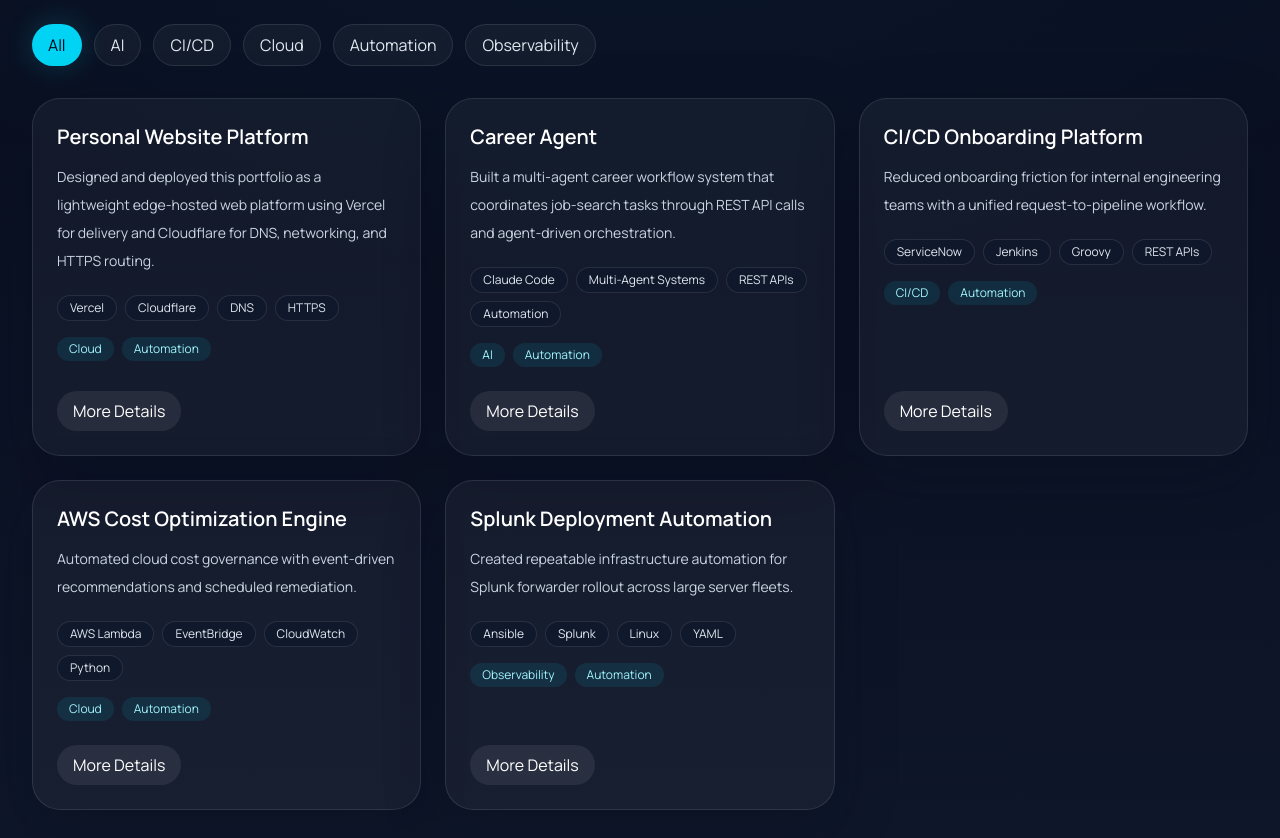
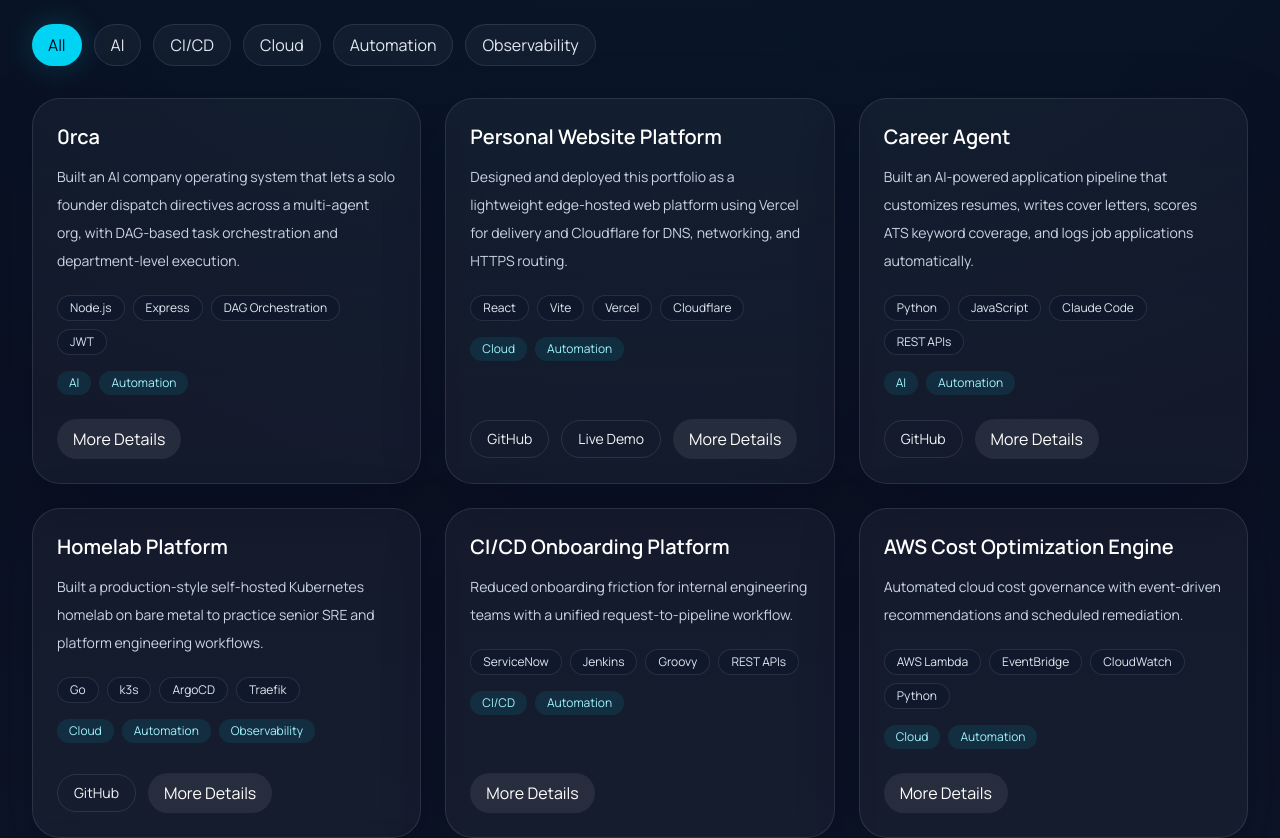
Before and after one commit to Alihan9999/personal-site, a React (Vite) app: page / in a window 1280 px wide. Shown: the part 1140-1978 px from the top of the page. Built offline with nearby package versions, Linux system fonts and the light colour scheme.

Commit message:
updated blog posts and added my projects

```diff
--- a/index.html
+++ b/index.html
@@ -4,6 +4,8 @@
     <meta charset="UTF-8" />
     <meta name="viewport" content="width=device-width, initial-scale=1.0" />
     <meta name="theme-color" content="#020617" />
+    <link rel="icon" type="image/png" href="/profile.png" />
+    <link rel="apple-touch-icon" href="/profile.png" />
     <meta
       name="description"
       content="Alihan Cakiralioglu | DevOps / Platform Engineer building resilient infrastructure, automation, and scalable platforms."
--- a/src/data.js
+++ b/src/data.js
@@ -1,29 +1,53 @@
 export const projectFilters = ['All', 'AI', 'CI/CD', 'Cloud', 'Automation', 'Observability'];
 
 export const projects = [
+  {
+    title: '0rca',
+    description:
+      'Built an AI company operating system that lets a solo founder dispatch directives across a multi-agent org, with DAG-based task orchestration and department-level execution.',
+    details:
+      'Designed 0rca as a multi-tenant AI operating system for startups, where a founder can create a company, activate departments, hire AI agents, and route directives through executive and specialist workflows. Under the hood, the orchestration layer uses a DAG model to validate dependencies, schedule ready tasks, manage handoffs between departments, and trigger refinement loops when upstream artifacts change. The platform also includes onboarding, authentication, team management, a command center dashboard, and marketing workflow support.',
+    tech: ['Node.js', 'Express', 'DAG Orchestration', 'JWT'],
+    tags: ['AI', 'Automation'],
+    github: '',
+    demo: '',
+    metrics: ['7 AI departments with executive routing', 'DAG-based dependency scheduling and handoffs', 'Multi-tenant onboarding, auth, and task command center'],
+  },
   {
     title: 'Personal Website Platform',
     description:
       'Designed and deployed this portfolio as a lightweight edge-hosted web platform using Vercel for delivery and Cloudflare for DNS, networking, and HTTPS routing.',
     details:
       'Built and deployed the personal site on Vercel to take advantage of fast static hosting, streamlined deployments, and production-friendly preview workflows. Used Cloudflare at the DNS and networking layer to manage domain routing, edge resolution, and HTTPS-related traffic handling. The setup provides a clean separation of responsibilities: Vercel handles application hosting and deployment, while Cloudflare provides domain management, DNS control, and edge-level request delivery. This created a practical production-style setup with secure HTTPS access, reliable routing, and a deployment workflow that is simple to maintain.',
-    tech: ['Vercel', 'Cloudflare', 'DNS', 'HTTPS'],
+    tech: ['React', 'Vite', 'Vercel', 'Cloudflare'],
     tags: ['Cloud', 'Automation'],
-    github: '',
-    demo: '',
-    metrics: ['Vercel-hosted deployment pipeline', 'Cloudflare-managed DNS and edge routing', 'Secure HTTPS-enabled public delivery'],
+    github: 'https://github.com/Alihan9999/personal-site',
+    demo: 'https://personal-site-delta-peach.vercel.app',
+    metrics: ['Vercel-hosted deployment pipeline', 'Cloudflare-managed DNS and edge routing', 'Responsive portfolio with branded share previews'],
   },
   {
     title: 'Career Agent',
     description:
-      'Built a multi-agent career workflow system that coordinates job-search tasks through REST API calls and agent-driven orchestration.',
+      'Built an AI-powered application pipeline that customizes resumes, writes cover letters, scores ATS keyword coverage, and logs job applications automatically.',
     details:
-      'Designed and built a career-focused multi-agent solution with Claude Code, where specialized agents handled distinct tasks such as workflow coordination, opportunity processing, and career-material iteration. The system used REST API calls between services to exchange structured data, trigger downstream actions, and keep the overall workflow modular and extensible.',
-    tech: ['Claude Code', 'Multi-Agent Systems', 'REST APIs', 'Automation'],
+      'Designed and built a career-focused multi-agent workflow on Claude Code that takes a job URL and runs a structured pipeline end to end. Specialized agents handle job analysis, company research, resume customization, cover-letter writing, ATS scoring, PDF generation, and Google Form tracking. The project also includes gap-analysis and project-mentor commands that surface recurring skill gaps and turn them into portfolio project plans.',
+    tech: ['Python', 'JavaScript', 'Claude Code', 'REST APIs'],
     tags: ['AI', 'Automation'],
-    github: '',
+    github: 'https://github.com/Alihan9999/career-agent',
     demo: '',
-    metrics: ['Multi-agent task orchestration', 'REST API-driven service communication', 'Modular career workflow automation'],
+    metrics: ['Tailored resume and cover-letter PDFs', 'ATS keyword coverage reporting', 'Application tracking via Google Forms'],
+  },
+  {
+    title: 'Homelab Platform',
+    description:
+      'Built a production-style self-hosted Kubernetes homelab on bare metal to practice senior SRE and platform engineering workflows.',
+    details:
+      'Designed a single-node k3s platform managed through ArgoCD GitOps with Traefik, cert-manager, Longhorn, CloudNativePG, Dragonfly, Istio, OpenTelemetry, and kube-prometheus-stack. The repo documents bootstrap automation, infrastructure runbooks, architecture decisions, GitHub Actions CI, and a custom Go operator for workload monitoring and recovery.',
+    tech: ['Go', 'k3s', 'ArgoCD', 'Traefik'],
+    tags: ['Cloud', 'Automation', 'Observability'],
+    github: 'https://github.com/Alihan9999/homelab',
+    demo: '',
+    metrics: ['Bare-metal Kubernetes with GitOps', 'Custom Go operator for service recovery', 'Integrated storage, TLS, VPN, monitoring, and Postgres'],
   },
   {
     title: 'CI/CD Onboarding Platform',
@@ -63,9 +87,24 @@
   },
 ];
 
-export const blogFilters = ['All', 'DevOps', 'AWS', 'CI/CD', 'Thoughts'];
+export const blogFilters = ['All', 'AI', 'DevOps', 'AWS', 'CI/CD', 'Thoughts'];
 
 export const posts = [
+  {
+    slug: 'building-0rca-ai-company-operating-system',
+    title: 'Building 0rca: An AI Company Operating System',
+    preview:
+      'Why I built 0rca, how the DAG orchestration model works, and what it means to treat AI agents like an operating structure instead of a chat interface.',
+    date: 'May 4, 2026',
+    tags: ['AI', 'Thoughts'],
+    body: [
+      '0rca started from a simple idea: most AI tools still behave like isolated assistants, but the real challenge in execution is coordination. I wanted to build something closer to a company operating system, where a founder can issue one directive and have multiple departments interpret, sequence, and act on it through a structured workflow.',
+      'The core architectural decision was to model execution as a DAG instead of a linear pipeline. That matters because startup work is rarely a single chain of tasks. Some tasks have hard dependencies, some can begin once a partial input exists, and some create downstream handoffs that should only trigger when the upstream output is credible enough to use. A DAG gave me a way to validate task relationships, detect cycles, schedule ready work, and create refinement loops when earlier artifacts change.',
+      'Inside 0rca, the founder interacts with the system through directives, but the platform thinks in terms of organizations, departments, agents, tasks, artifacts, and handoffs. Executive agents route intent, department specialists execute scoped work, and the orchestrator decides what is eligible to run next. That makes the system feel less like prompting a single chatbot and more like managing a coordinated digital team.',
+      'I also wanted the product surface to support that mental model. New users create a company, enable departments, hire agents, and then operate through a command center instead of a blank prompt box. Team management, marketing workflows, onboarding, and auth all reinforce the idea that the product is not just an AI demo. It is trying to behave like a real operating environment for founder-led execution.',
+      'What makes the project interesting to me is not just the AI angle. It is the systems angle. 0rca forces questions about orchestration, dependency management, escalation, confidence thresholds, and refinement depth. Those are the same kinds of problems that show up in platform engineering, workflow automation, and distributed operations. The interface looks product-oriented, but the underlying challenge is really systems design.',
+    ],
+  },
   {
     slug: 'automated-aws-cost-optimization',
     title: 'How I Automated AWS Cost Optimization',
@@ -77,6 +116,21 @@
       'Cost optimization works best when it behaves like a platform capability instead of a quarterly cleanup effort. I prefer lightweight automation that surfaces issues continuously and only escalates to humans when context is needed.',
       'For this workflow, Lambda handled the evaluation logic, EventBridge provided predictable scheduling, and CloudWatch metrics supplied the baseline signals. The output was routed into a concise daily report with enough metadata for teams to act quickly.',
       'The most important design choice was separating recommendation generation from remediation. That keeps the system safe, auditable, and much easier to extend.',
+    ],
+  },
+  {
+    slug: 'building-a-kubernetes-homelab-platform',
+    title: 'Building a Kubernetes Homelab Platform',
+    preview:
+      'A look at why I built a bare-metal k3s homelab, what I chose to run on it, and how it became a serious platform engineering project instead of just a home server.',
+    date: 'April 29, 2026',
+    tags: ['DevOps', 'Thoughts'],
+    body: [
+      'I did not want my homelab to become a pile of disconnected services and one-off fixes. The goal was to use it as a real platform engineering environment: something opinionated enough to run useful workloads, but structured enough to exercise the same operational decisions that show up in production systems.',
+      'That is why I built it around k3s, ArgoCD, Traefik, cert-manager, Longhorn, CloudNativePG, Dragonfly, and a full observability stack. The interesting part was not just installing those tools. It was deciding how they should fit together as a coherent operating model. GitOps, TLS automation, ingress, storage, databases, service mesh, VPN access, and monitoring all needed to reinforce each other rather than behave like isolated components.',
+      'I also wanted the repo itself to communicate engineering maturity. The project includes bootstrap scripts, overlays, architecture decisions, CI workflows, and runbooks because a platform is not just the cluster state. It is the repeatability, diagnostics, and recovery model around it. A homelab only becomes valuable as a portfolio project when it demonstrates judgment, not just tool familiarity.',
+      'One of the most useful parts of the project was forcing tradeoff decisions in a constrained environment. Running on a single bare-metal node means every choice has real cost: memory usage, storage behavior, service sprawl, and operational complexity all matter more. That pressure made the architecture better, because it forced me to think about what actually deserves to be part of the platform.',
+      'The result is something I treat less like a hobby server and more like a practice ground for platform operations. It gives me a place to work through GitOps patterns, network design, Kubernetes workload management, observability, and reliability controls in a system I fully own end to end.',
     ],
   },
   {
```
